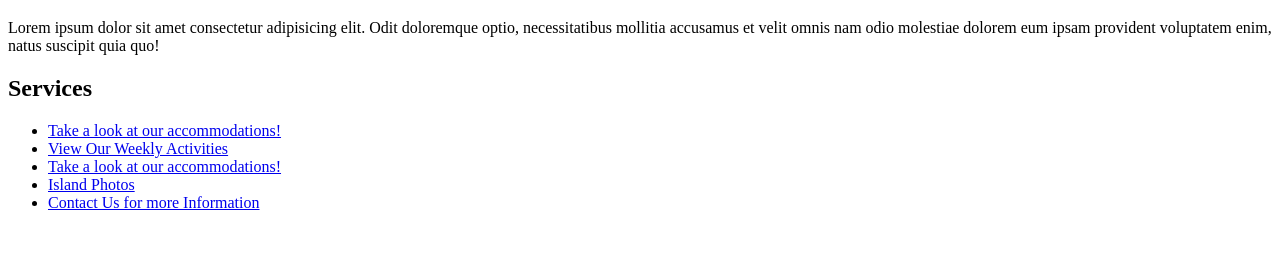
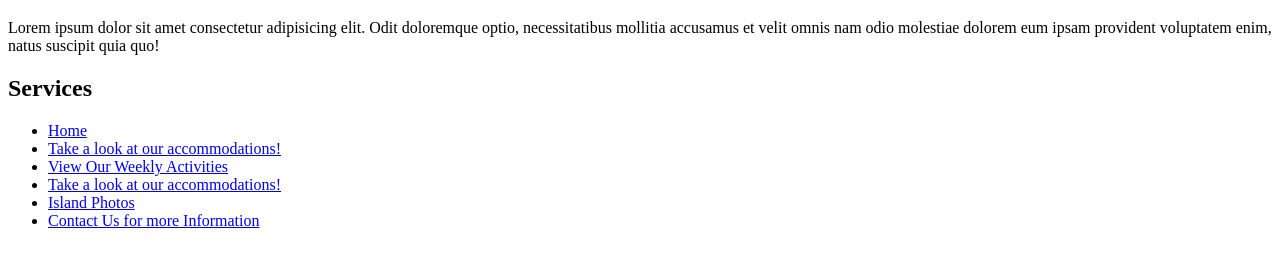
Before and after one commit to basicjohn/private-island, a plain HTML site: page activities.html in a window 1280 px wide. Shown: the part 61-328 px from the top of the page. Drawn offline with Linux system fonts and the light colour scheme.

Commit message:
fixed menu and some file clean-up

```diff
--- a/activities.html
+++ b/activities.html
@@ -11,10 +11,9 @@
   <h1>Activities</h1>
   <p>Lorem ipsum dolor sit amet consectetur adipisicing elit. Odit doloremque optio, necessitatibus mollitia accusamus et velit omnis nam odio molestiae dolorem eum ipsam provident voluptatem enim, natus suscipit quia quo!</p>
 
-
   <h2>Services</h2>
   <ul>
-
+    <li><a href="index.html">Home</a></li>
     <li><a href="accommodations.html">Take a look at our accommodations!</a></li>
     <li><a href="activities.html">View Our Weekly Activities</a></li>
     <li><a href="travel-arrangements.html">Take a look at our accommodations!</a></li>
```
Also changed, not shown: accommodations.html (+1 -2 lines), contact.html (+1 -2 lines), index.html (+1 -2 lines), pictures.html (+1 -3 lines), travel-arrangements.html (+1 -2 lines). Lines whose indentation alone changed are shown as unchanged.
